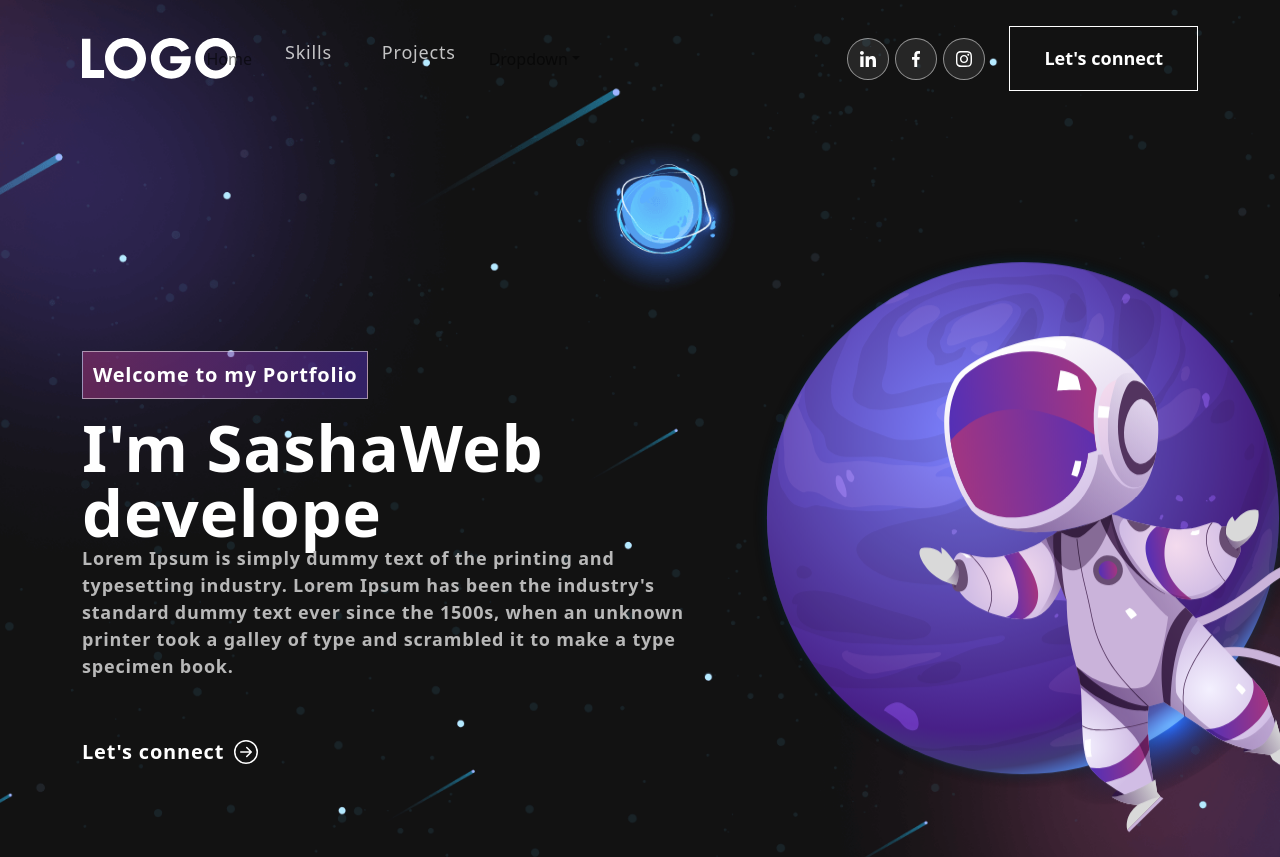
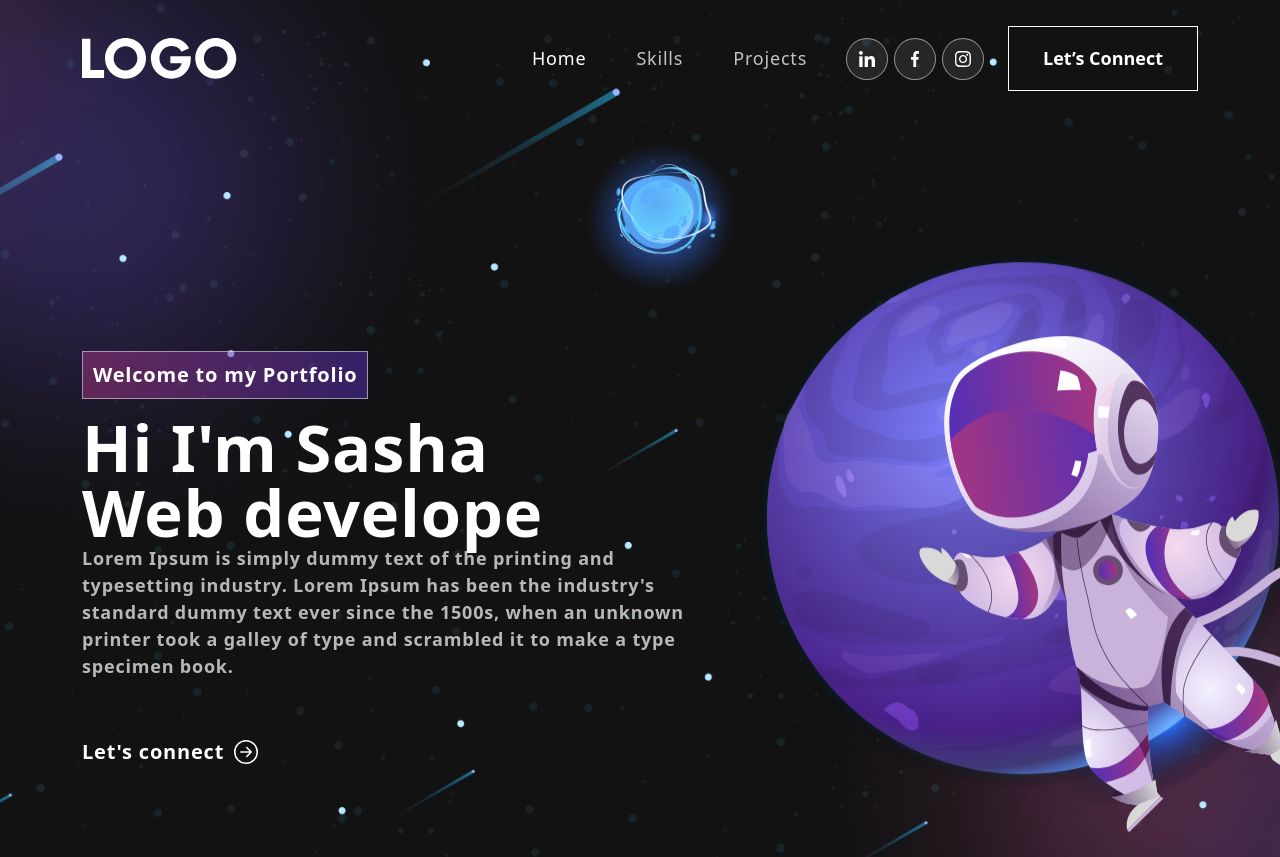
Before and after one commit to Kroneeks/reactPortfolio, a React (Create React App) app: page / in a window 1280 px wide. Shown: the top 857 px of the page. Built offline with nearby package versions, Linux system fonts and the light colour scheme.

Commit message:
Remove Nav Dropdown menu

```diff
--- a/src/components/Banner.js
+++ b/src/components/Banner.js
@@ -48,7 +48,8 @@ export const Banner = () => {
           <Col xs={12} md={6} xl={7}>
             <span className="tagline">Welcome to my Portfolio</span>
             <h1>
-              {`I'm Sasha`}
+              {`Hi I'm Sasha`}
+              <br />
               <span className="wrap">{text}</span>
               <p>
                 Lorem Ipsum is simply dummy text of the printing and typesetting
--- a/src/components/NavBar.js
+++ b/src/components/NavBar.js
@@ -1,5 +1,7 @@
 import { useState, useEffect } from "react";
 import { Navbar, Container, Nav, NavDropdown } from "react-bootstrap";
+import { HashLink } from "react-router-hash-link";
+import { BrowserRouter as Router } from "react-router-dom";
 import logo from "../assets/img/logo.svg";
 import navIcon1 from "../assets/img/nav-icon1.svg";
 import navIcon2 from "../assets/img/nav-icon2.svg";
@@ -28,7 +30,8 @@ export const NavBar = () => {
   };
 
   return (
-    <Navbar expand="lg" className={scrolled ? "scrolled" : ""}>
+    <Router>
+      <Navbar expand="md" className={scrolled ? "scrolled" : ""}>
         <Container>
           <Navbar.Brand href="#home">
             <img src={logo} alt="logo" />
@@ -37,11 +40,11 @@ export const NavBar = () => {
             <span className="navbar-toggler-icon"></span>
           </Navbar.Toggle>
           <Navbar.Collapse id="basic-navbar-nav">
-          <Nav className="me-auto">
+            <Nav className="ms-auto">
               <Nav.Link
                 href="#home"
                 className={
-                activeLink === "home" ? "active-navbar-link" : "navbar-link"
+                  activeLink === "home" ? "active navbar-link" : "navbar-link"
                 }
                 onClick={() => onUpdateActiveLink("home")}
               >
@@ -50,7 +53,7 @@ export const NavBar = () => {
               <Nav.Link
                 href="#skills"
                 className={
-                activeLink === "skills" ? "active-navbar-link" : "navbar-link"
+                  activeLink === "skills" ? "active navbar-link" : "navbar-link"
                 }
                 onClick={() => onUpdateActiveLink("skills")}
               >
@@ -59,23 +62,14 @@ export const NavBar = () => {
               <Nav.Link
                 href="#project"
                 className={
-                activeLink === "project" ? "active-navbar-link" : "navbar-link"
+                  activeLink === "project"
+                    ? "active navbar-link"
+                    : "navbar-link"
                 }
                 onClick={() => onUpdateActiveLink("project")}
               >
                 Projects
               </Nav.Link>
-            <NavDropdown title="Dropdown" id="basic-nav-dropdown">
-              <NavDropdown.Item href="#action/3.1">Action</NavDropdown.Item>
-              <NavDropdown.Item href="#action/3.2">
-                Another action
-              </NavDropdown.Item>
-              <NavDropdown.Item href="#action/3.3">Something</NavDropdown.Item>
-              <NavDropdown.Divider />
-              <NavDropdown.Item href="#action/3.4">
-                Separated link
-              </NavDropdown.Item>
-            </NavDropdown>
             </Nav>
             <span className="navbar-text">
               <div className="social-icon">
@@ -89,12 +83,15 @@ export const NavBar = () => {
                   <img src={navIcon3} alt="icon-social" />
                 </a>
               </div>
-            <button className="vvd" onClick={() => console.log("connect")}>
-              <span>Let's connect</span>
+              <HashLink to="#newsletter">
+                <button className="vvd">
+                  <span>Let’s Connect</span>
                 </button>
+              </HashLink>
             </span>
           </Navbar.Collapse>
         </Container>
       </Navbar>
+    </Router>
   );
 };
```
Lines whose indentation alone changed are shown as unchanged.
